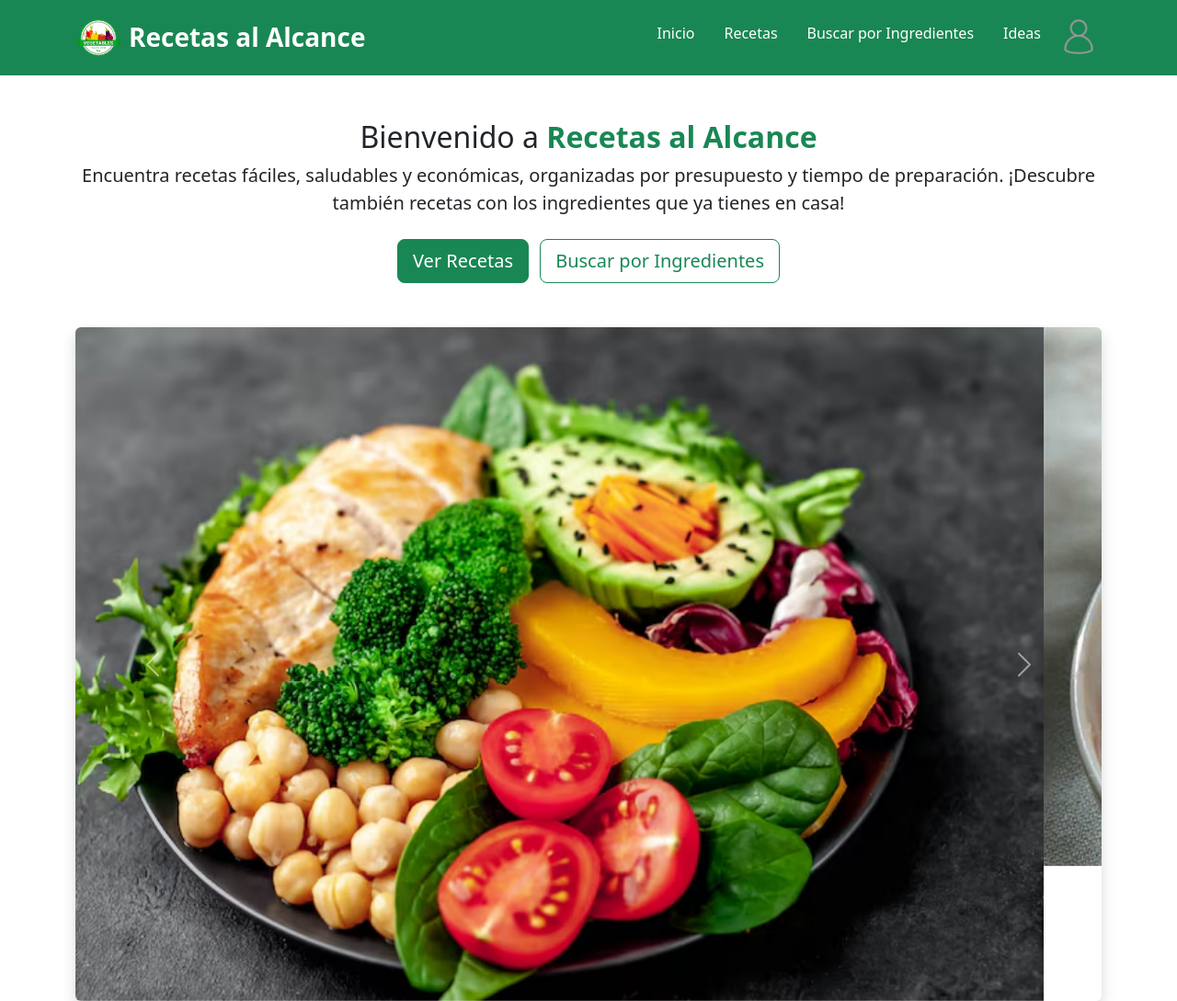
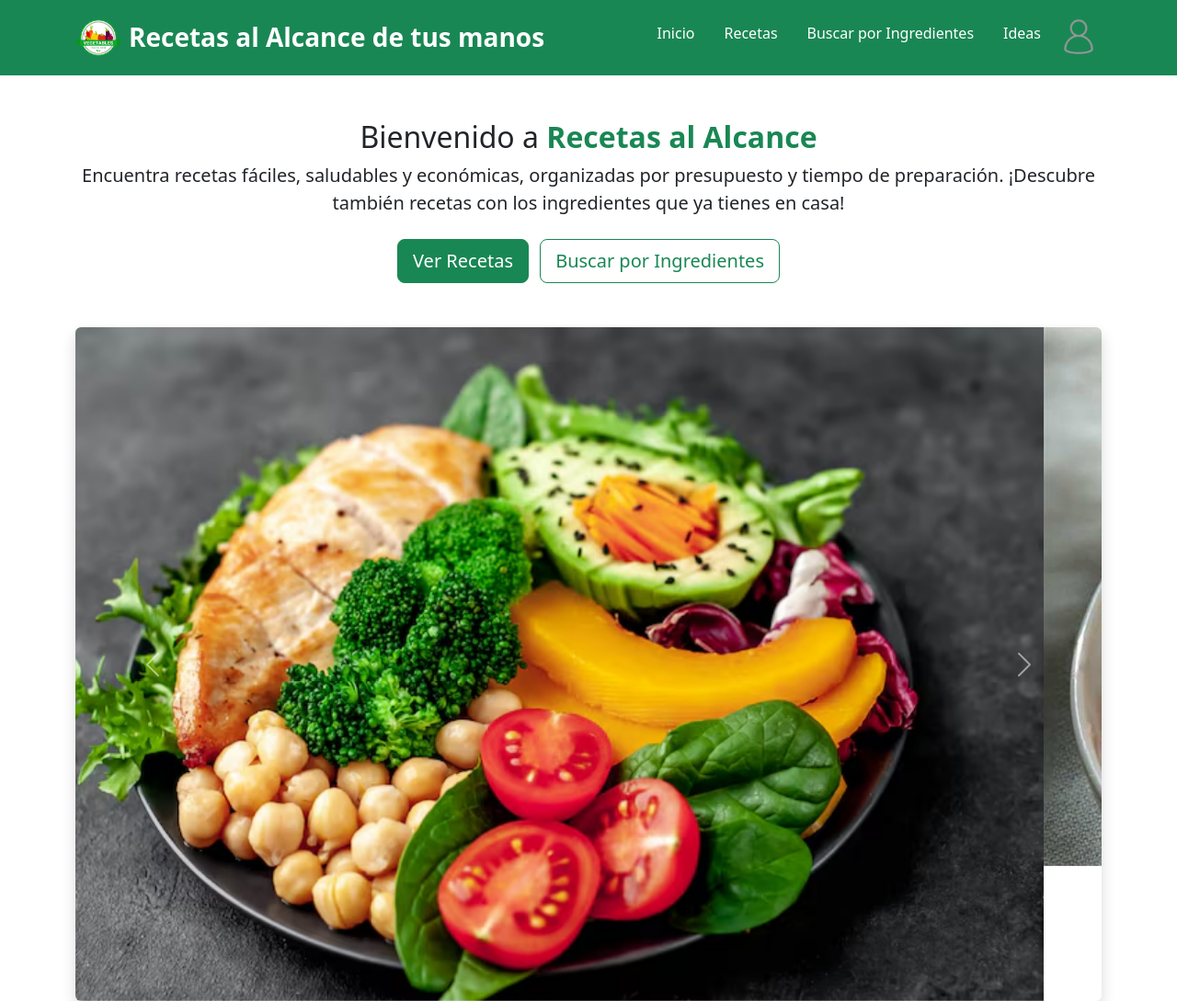
Before and after one commit to LeandroPazKarol/recetas_saludable, a plain HTML site: page html/index.html in a window 1280 px wide. Shown: the top 1089 px of the page at 92% size. Drawn offline with nearby package versions, Linux system fonts and the light colour scheme; files that its build step writes are made by us from their sources.

Commit message:
fix: agregar otro titulo del index

```diff
--- a/html/index.html
+++ b/html/index.html
@@ -21,7 +21,7 @@
                 <a href="index.html">
                     <img src="../assets/logo.png" alt="Logo Plataforma" class="me-2" style="width: 50px; height: 50px" />
                 </a>
-                <h1 class="h3 mb-0 fw-bold">Recetas al Alcance</h1>
+                <h1 class="h3 mb-0 fw-bold">Recetas al Alcance de tus manos</h1>
             </div>
 
             <!-- Menú de navegación -->
```
